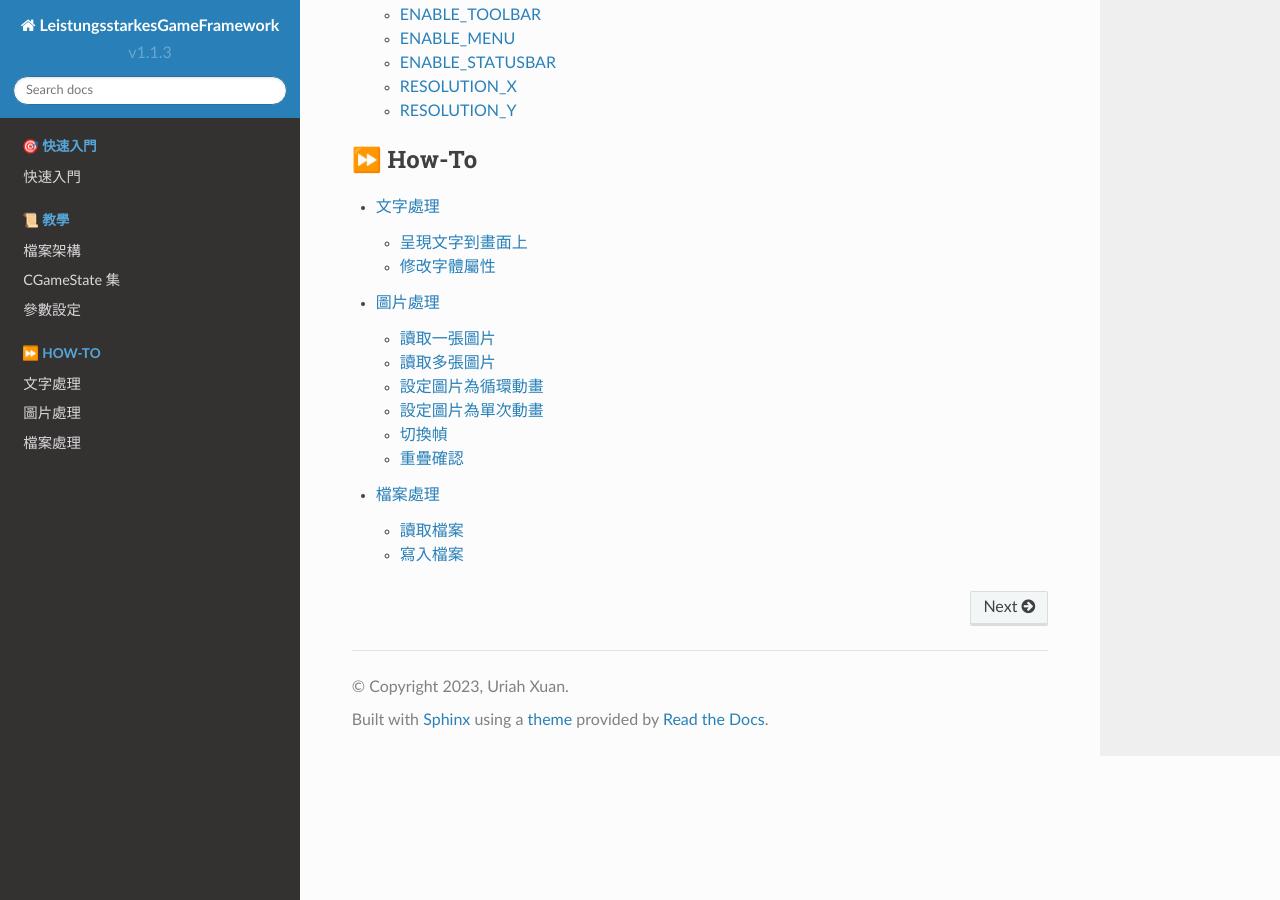
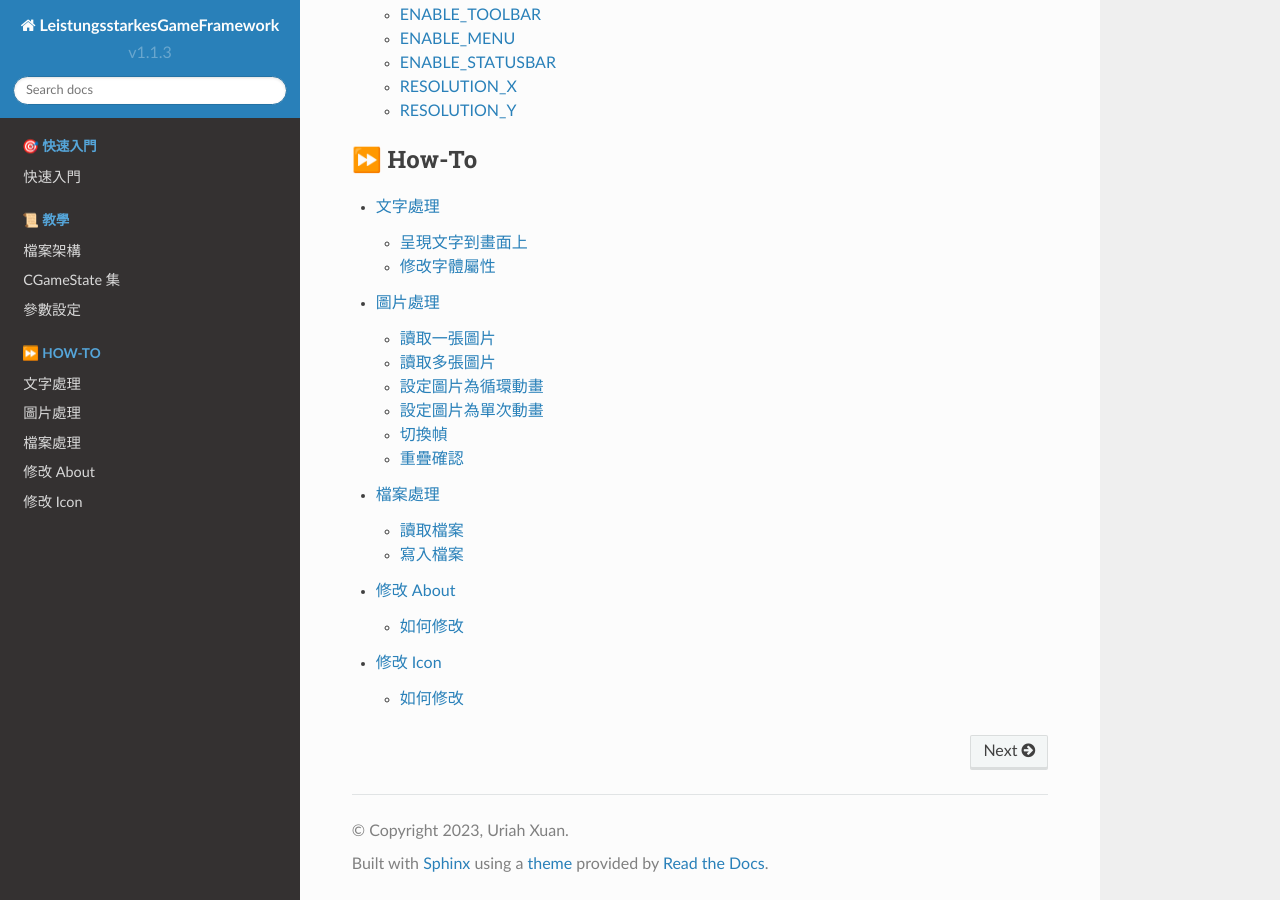
Before and after one commit to ntut-xuan/LGF-ReadTheDocs, a Sphinx documentation site: the page built from docs/source/index.rst, in a window 1280 px wide and 900 px high, scrolled down 1774 px. Built offline with Sphinx 7.4.7 and the Read the Docs theme 2.0.0, drawn with Linux system fonts in a browser that asks for light colours; some of the changed lines change nothing that is shown.

Commit message:
Add how_to_about and how_to_icon

```diff
--- /dev/null
+++ b/docs/source/how_to/how_to_about.rst
@@ -0,0 +1,12 @@
+修改 About
+===============================
+這個章節主要能夠讓你入門如何修改遊戲中的 About。
+
+對於函式庫，見 `函式庫文件 <https://ntut-xuan.github.io/LeistungsstarkesGameFramework/index.html>`_。
+
+
+如何修改
+-------------------------------
+目前的 About 在 ``/Source/Core/game.rc`` 內 `約 157-171 行的位置 <https://github.com/ntut-xuan/LeistungsstarkesGameFramework/blob/main/Source/Core/game.rc#L157-L171>`_。
+
+你可以透過修改 ``LTEXT <文字> IDC_STATIC <x座標> <y座標> <寬度> <高度>`` 來設計你的 About。
--- /dev/null
+++ b/docs/source/how_to/how_to_icon.rst
@@ -0,0 +1,12 @@
+修改 Icon
+===============================
+這個章節主要能夠讓你入門如何修改遊戲中的 Icon。
+
+對於函式庫，見 `函式庫文件 <https://ntut-xuan.github.io/LeistungsstarkesGameFramework/index.html>`_。
+
+
+如何修改
+-------------------------------
+目前的 Icon 在 ``/Resources/GAME.ico``，你可以修改這個檔案來更改 Icon。
+
+你可以使用 `ICO converter <https://www.icoconverter.com/>`_ 來將任意圖檔轉成 Icon。
--- a/docs/source/index.rst
+++ b/docs/source/index.rst
@@ -66,3 +66,5 @@ LGF 是基於陳偉凱老師在 2004 年發佈的 Game Framework 所衍伸出的
   how_to/how_to_text
   how_to/how_to_image
   how_to/how_to_file
+  how_to/how_to_about
+  how_to/how_to_icon
```
